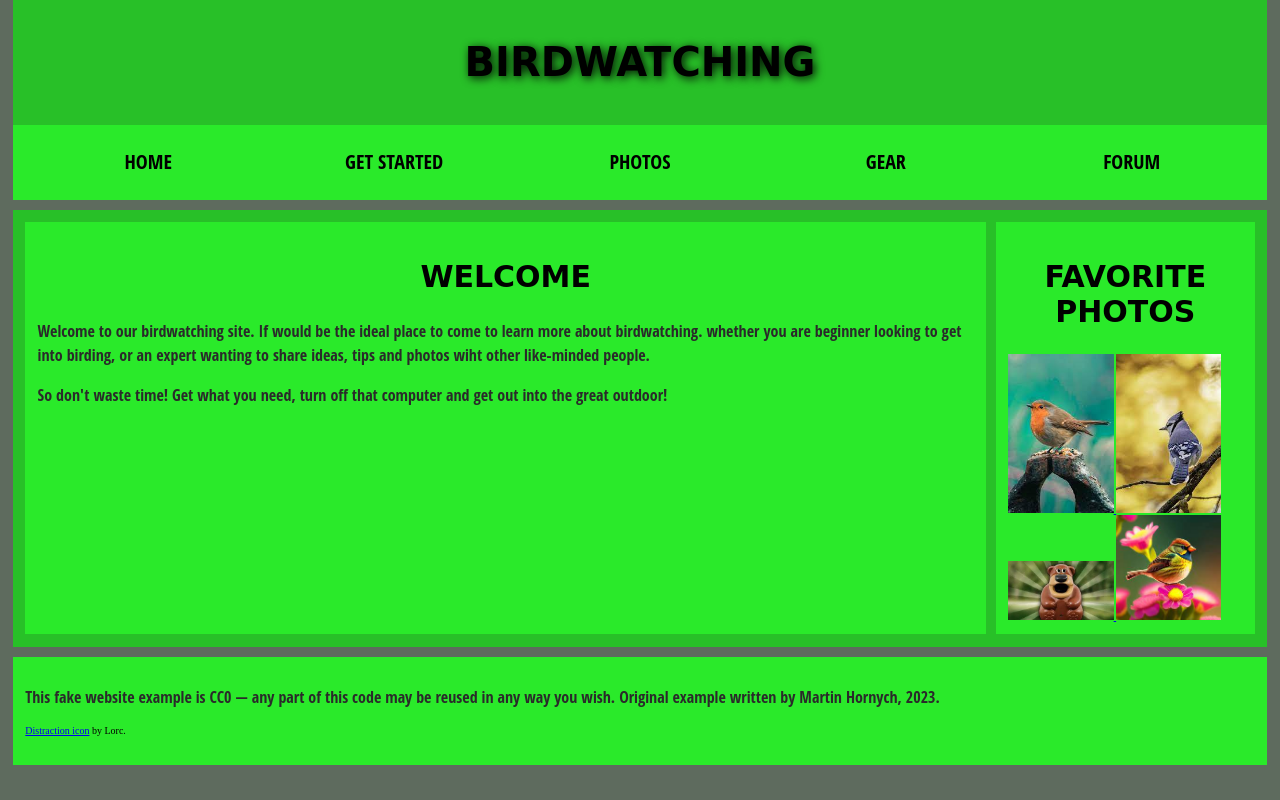
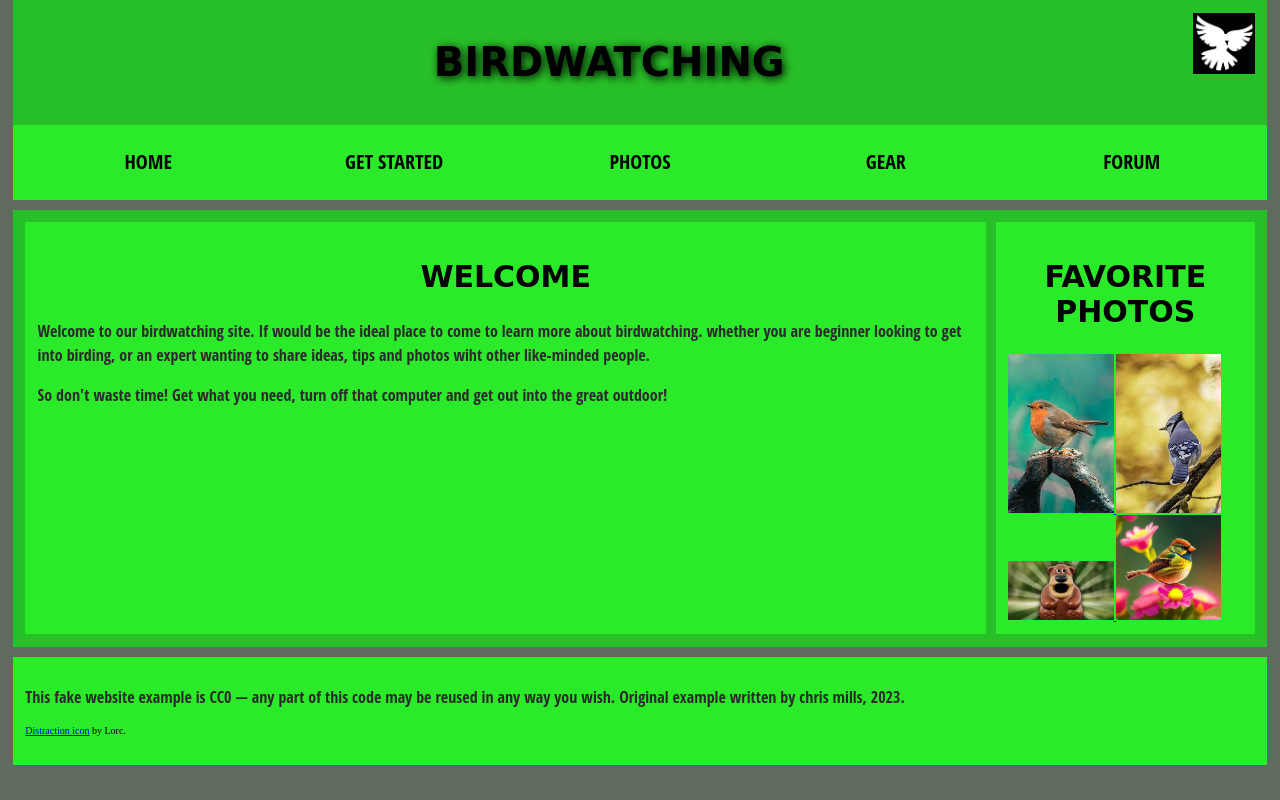
Before and after one commit to TadeasPir/WebCvic3DomaciUkol, a plain HTML site: page index.html in a window 1280 px wide. Drawn offline with Linux system fonts and the light colour scheme.

Commit message:
final change

```diff
--- a/index.html
+++ b/index.html
@@ -14,6 +14,7 @@
     <!-- Here is our main header that is used across all the pages of our website -->
 
     <header>
+      <img src="dove.png" alt="dove.png">
       <h1>BIRDWATCHING</h1>
     </header>
 
@@ -81,8 +82,8 @@
     <!-- And here is our main footer that is used across all the pages of our website -->
 
     <footer>
-      <p>This fake website example is CC0 — any part of this code may be reused in any way you wish. Original example written by Martin Hornych, 2023.</p>
-      <a href="https://game-icons.net/1x1/lorc/distraction.html">Distraction icon</a> by Lorc.</p>
+      <p>This fake website example is CC0 — any part of this code may be reused in any way you wish. Original example written by chris mills, 2023.</p>
+      <a href="http://game-icons.net/lorc/originals/dove.html">Distraction icon</a> by Lorc.</p>
     </footer>
   </body>
 </html>
--- a/style.css
+++ b/style.css
@@ -4,7 +4,10 @@ html, body {
     margin: 0;
     padding: 0;
   }
-
+  header img{
+    width: 5%;
+    float: right;
+  }
   html {
     font-size: 10px;
     background-color: #5e6b5e;;
```
Also changed, not shown: dove.png (added).
